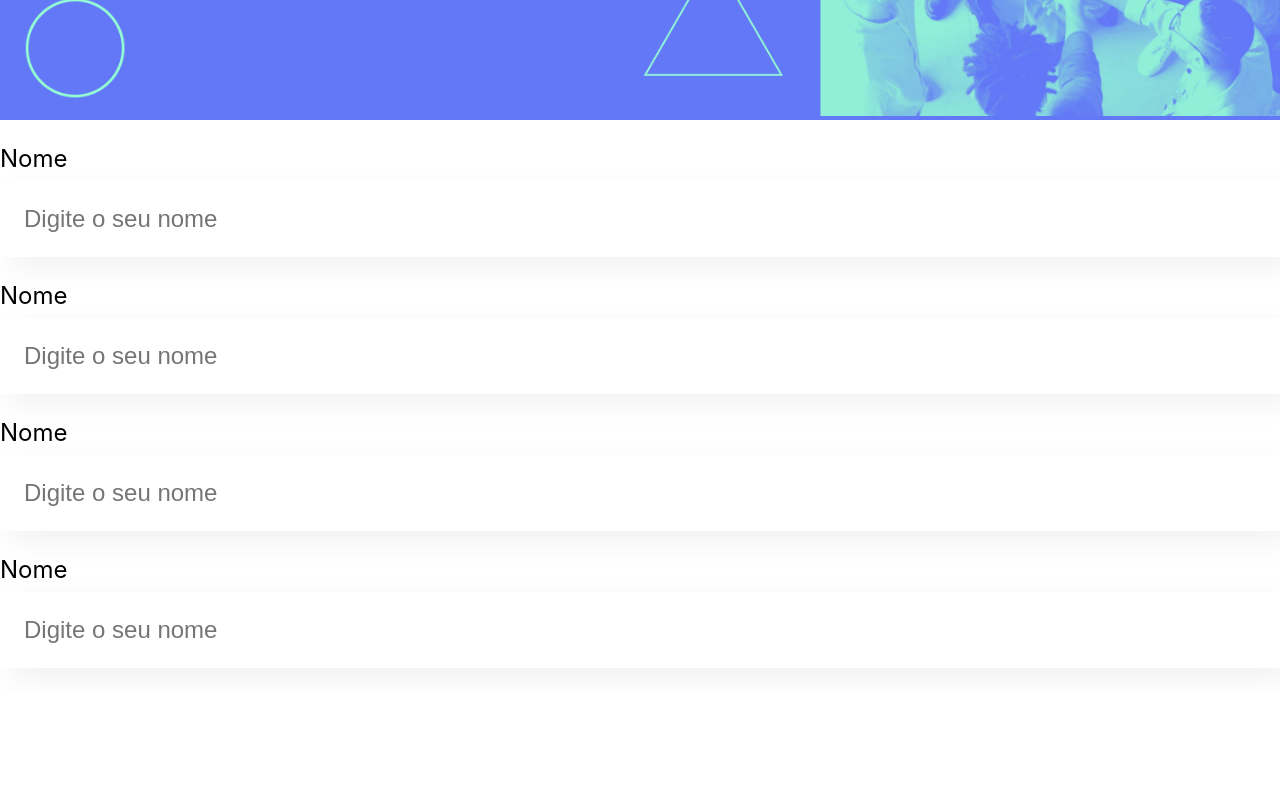
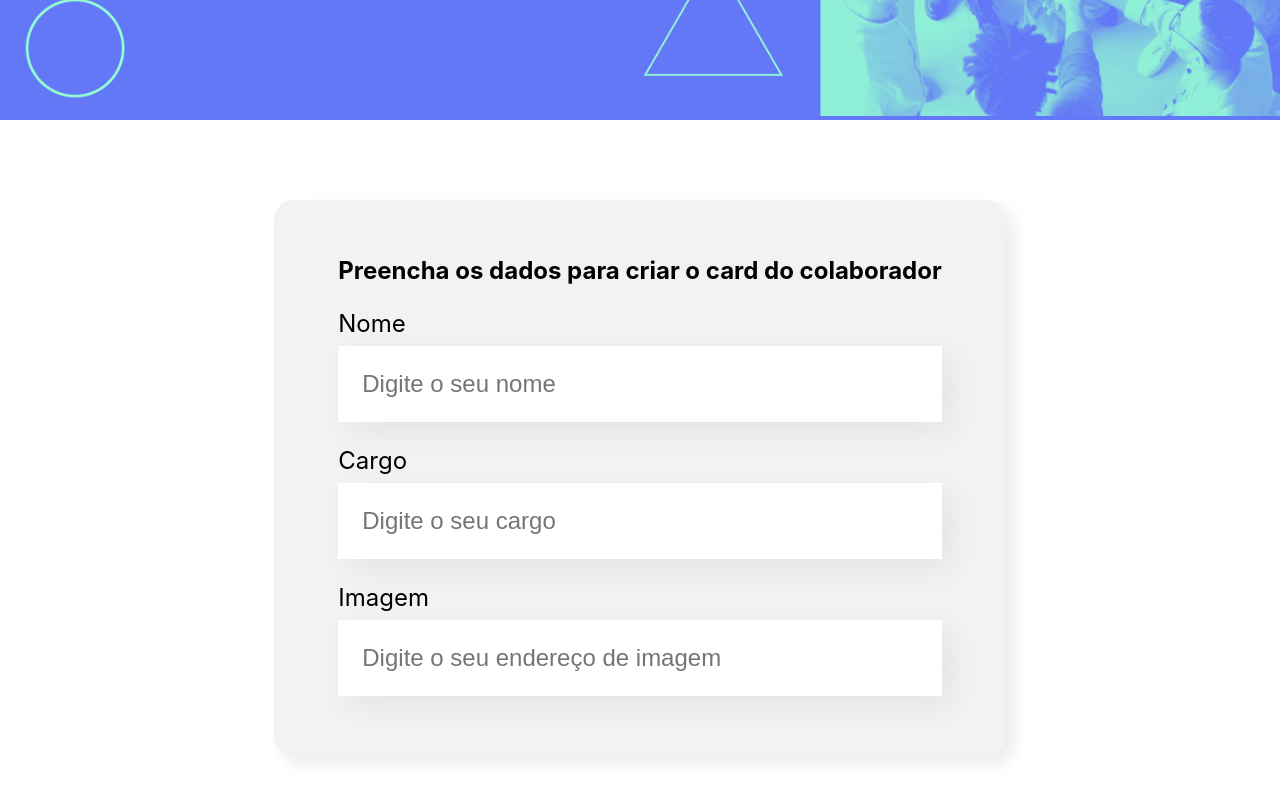
Before and after one commit to AndreCoutinhom/organo, a React (Create React App) app: page / in a window 1280 px wide. Shown: the part 378-1178 px from the top of the page. Before the commit the page ends 1070 px from the top, so only its background shows below. Built offline with nearby package versions, Linux system fonts and the light colour scheme.

Commit message:
Formulário Implantado

```diff
--- a/src/App.js
+++ b/src/App.js
@@ -1,15 +1,12 @@
 import Banner from './components/Banner';
 import CampoTexto from './components/CampoTexto';
+import Formulario from './components/Formulario';
 
 function App() {
   return (
     <div className="App">
       <Banner />
-      <CampoTexto label="Nome"/>
-      <CampoTexto label="Cargo"/>
-      <CampoTexto label="Imagem"/>
-      <CampoTexto label="Time"/>
-
+      <Formulario />
     </div>
   );
 }
--- a/src/components/CampoTexto/index.js
+++ b/src/components/CampoTexto/index.js
@@ -1,10 +1,15 @@
 import './CampoTexto.css';
 
-const CampoTexto = () => {
+const CampoTexto = (props) => {
+
+    const placeholderModificada = `Digite ${props.placeholder}`
+
     return (
         <div className="campo-texto">
-            <label>Nome</label>
-            <input placeholder='Digite o seu nome' />
+            <label>
+                {props.label}
+            </label>
+            <input placeholder={placeholderModificada} />
         </div>
     )
 }
--- /dev/null
+++ b/src/components/Formulario/Formulario.css
@@ -0,0 +1,13 @@
+.formulario {
+    display: flex;
+    justify-content: center;
+    margin: 80px 0;
+}
+
+.formulario form {
+    max-width: 80%;
+    background-color: #F2F2F2;
+    border-radius: 20px;
+    padding: 36px 64px;
+    box-shadow: 8px 8px 16px rgba(0, 0, 0, 0.08);
+}
--- /dev/null
+++ b/src/components/Formulario/index.js
@@ -0,0 +1,18 @@
+import CampoTexto from '../CampoTexto';
+import './Formulario.css'
+
+const Formulario = () => {
+    return (
+        <section className="formulario">
+            <form>
+                <h2>Preencha os dados para criar o card do colaborador</h2>
+                <CampoTexto label="Nome" placeholder="o seu nome"/>
+                <CampoTexto label="Cargo" placeholder="o seu cargo"/>
+                <CampoTexto label="Imagem" placeholder="o seu endereço de imagem"/>
+
+            </form>
+        </section>
+    )
+}
+
+export default Formulario;
```
